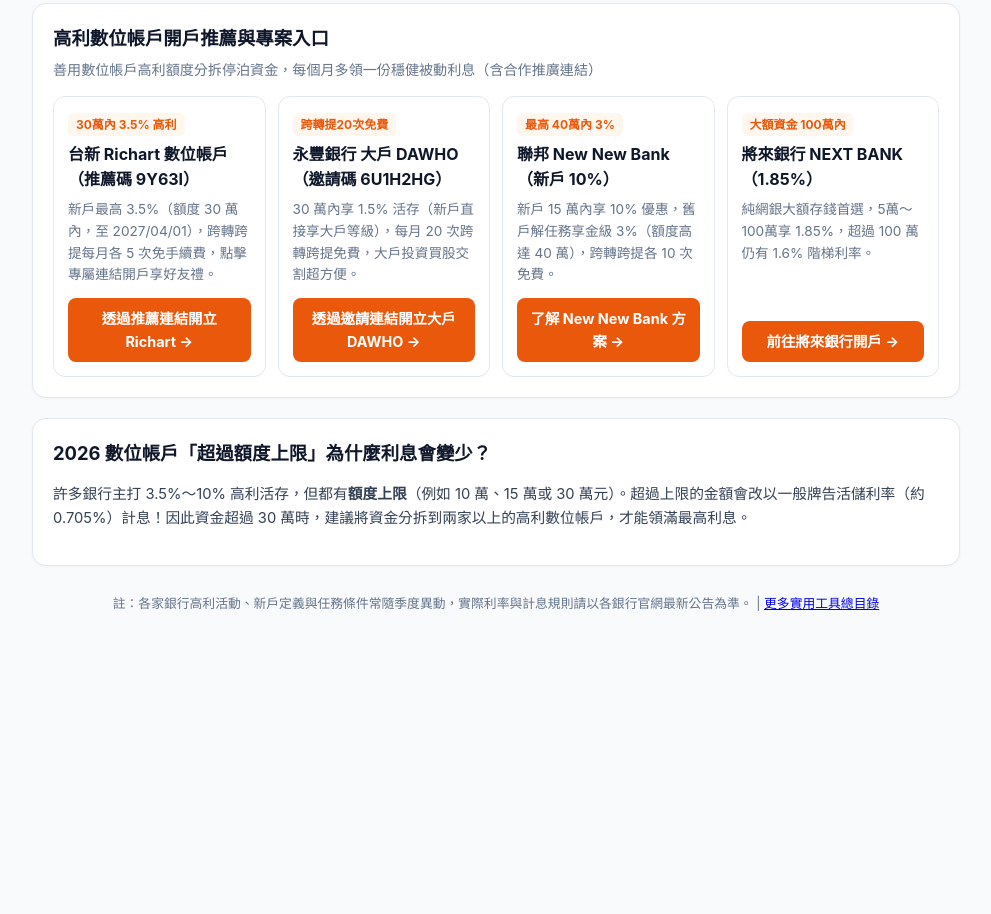
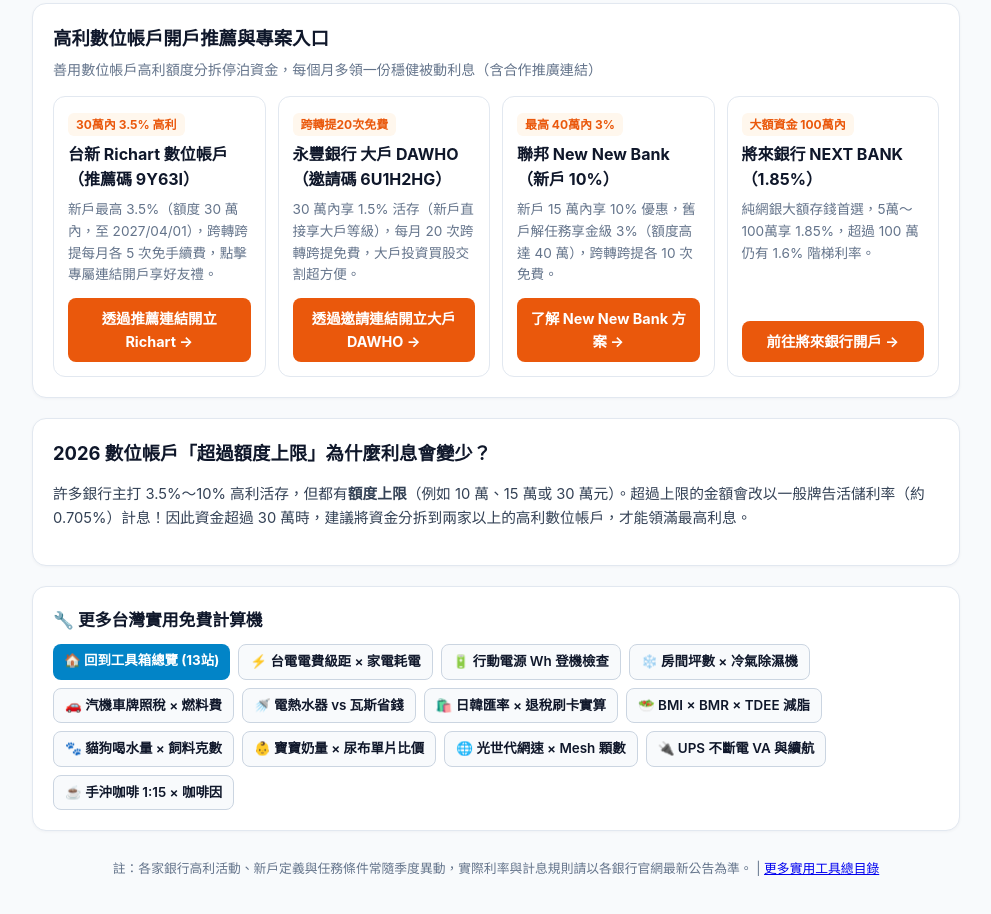
Before and after one commit to jimmycmhsieh0801-cloud/tw-bank-interest-calc, a plain HTML site: page index.html in a window 1280 px wide. Shown: the part 1039-1953 px from the top of the page, without its empty margins (144-1135 px from the left). Before the commit the page ends 1714 px from the top, so only its background shows below. Drawn offline with Linux system fonts and the light colour scheme.

Commit message:
feat: add cross-site SEO internal linking and IndexNow key

```diff
--- a/index.html
+++ b/index.html
@@ -161,6 +161,27 @@
 <p>許多銀行主打 3.5%～10% 高利活存，但都有<strong>額度上限</strong>（例如 10 萬、15 萬或 30 萬元）。超過上限的金額會改以一般牌告活儲利率（約 0.705%）計息！因此資金超過 30 萬時，建議將資金分拆到兩家以上的高利數位帳戶，才能領滿最高利息。</p>
     </article>
 
+
+    <!-- CROSS_LINK_MATRIX_START -->
+    <section class="card" style="margin-top:20px;">
+      <h2 style="font-size:1.05rem;margin:0 0 10px;color:#0f172a;">🔧 更多台灣實用免費計算機</h2>
+      <div style="display:flex;flex-wrap:wrap;gap:8px;">
+        <a href="https://jimmycmhsieh0801-cloud.github.io/" style="display:inline-block;padding:6px 11px;border-radius:8px;background:#0284c7;color:#fff;text-decoration:none;font-size:0.84rem;font-weight:700;">🏠 回到工具箱總覽 (13站)</a>
+        <a href="https://jimmycmhsieh0801-cloud.github.io/tw-power-calc/" style="display:inline-block;padding:6px 11px;border-radius:8px;border:1px solid #cbd5e1;background:#f8fafc;color:#0f172a;text-decoration:none;font-size:0.84rem;font-weight:600;">⚡ 台電電費級距 × 家電耗電</a>
+        <a href="https://jimmycmhsieh0801-cloud.github.io/tw-travel-power-calc/" style="display:inline-block;padding:6px 11px;border-radius:8px;border:1px solid #cbd5e1;background:#f8fafc;color:#0f172a;text-decoration:none;font-size:0.84rem;font-weight:600;">🔋 行動電源 Wh 登機檢查</a>
+        <a href="https://jimmycmhsieh0801-cloud.github.io/tw-room-sizing-calc/" style="display:inline-block;padding:6px 11px;border-radius:8px;border:1px solid #cbd5e1;background:#f8fafc;color:#0f172a;text-decoration:none;font-size:0.84rem;font-weight:600;">❄️ 房間坪數 × 冷氣除濕機</a>
+        <a href="https://jimmycmhsieh0801-cloud.github.io/tw-vehicle-tax-calc/" style="display:inline-block;padding:6px 11px;border-radius:8px;border:1px solid #cbd5e1;background:#f8fafc;color:#0f172a;text-decoration:none;font-size:0.84rem;font-weight:600;">🚗 汽機車牌照稅 × 燃料費</a>
+        <a href="https://jimmycmhsieh0801-cloud.github.io/tw-water-heater-calc/" style="display:inline-block;padding:6px 11px;border-radius:8px;border:1px solid #cbd5e1;background:#f8fafc;color:#0f172a;text-decoration:none;font-size:0.84rem;font-weight:600;">🚿 電熱水器 vs 瓦斯省錢</a>
+        <a href="https://jimmycmhsieh0801-cloud.github.io/tw-travel-tax-calc/" style="display:inline-block;padding:6px 11px;border-radius:8px;border:1px solid #cbd5e1;background:#f8fafc;color:#0f172a;text-decoration:none;font-size:0.84rem;font-weight:600;">🛍️ 日韓匯率 × 退稅刷卡實算</a>
+        <a href="https://jimmycmhsieh0801-cloud.github.io/tw-bmi-tdee-calc/" style="display:inline-block;padding:6px 11px;border-radius:8px;border:1px solid #cbd5e1;background:#f8fafc;color:#0f172a;text-decoration:none;font-size:0.84rem;font-weight:600;">🥗 BMI × BMR × TDEE 減脂</a>
+        <a href="https://jimmycmhsieh0801-cloud.github.io/tw-pet-cost-calc/" style="display:inline-block;padding:6px 11px;border-radius:8px;border:1px solid #cbd5e1;background:#f8fafc;color:#0f172a;text-decoration:none;font-size:0.84rem;font-weight:600;">🐾 貓狗喝水量 × 飼料克數</a>
+        <a href="https://jimmycmhsieh0801-cloud.github.io/tw-baby-calc/" style="display:inline-block;padding:6px 11px;border-radius:8px;border:1px solid #cbd5e1;background:#f8fafc;color:#0f172a;text-decoration:none;font-size:0.84rem;font-weight:600;">👶 寶寶奶量 × 尿布單片比價</a>
+        <a href="https://jimmycmhsieh0801-cloud.github.io/tw-router-cable-calc/" style="display:inline-block;padding:6px 11px;border-radius:8px;border:1px solid #cbd5e1;background:#f8fafc;color:#0f172a;text-decoration:none;font-size:0.84rem;font-weight:600;">🌐 光世代網速 × Mesh 顆數</a>
+        <a href="https://jimmycmhsieh0801-cloud.github.io/tw-ups-nas-calc/" style="display:inline-block;padding:6px 11px;border-radius:8px;border:1px solid #cbd5e1;background:#f8fafc;color:#0f172a;text-decoration:none;font-size:0.84rem;font-weight:600;">🔌 UPS 不斷電 VA 與續航</a>
+        <a href="https://jimmycmhsieh0801-cloud.github.io/tw-coffee-brew-calc/" style="display:inline-block;padding:6px 11px;border-radius:8px;border:1px solid #cbd5e1;background:#f8fafc;color:#0f172a;text-decoration:none;font-size:0.84rem;font-weight:600;">☕ 手沖咖啡 1:15 × 咖啡因</a>
+      </div>
+    </section>
+    <!-- CROSS_LINK_MATRIX_END -->
     <footer>
       <p>註：各家銀行高利活動、新戶定義與任務條件常隨季度異動，實際利率與計息規則請以各銀行官網最新公告為準。 | <a href="https://jimmycmhsieh0801-cloud.github.io/">更多實用工具總目錄</a></p>
     </footer>
```
